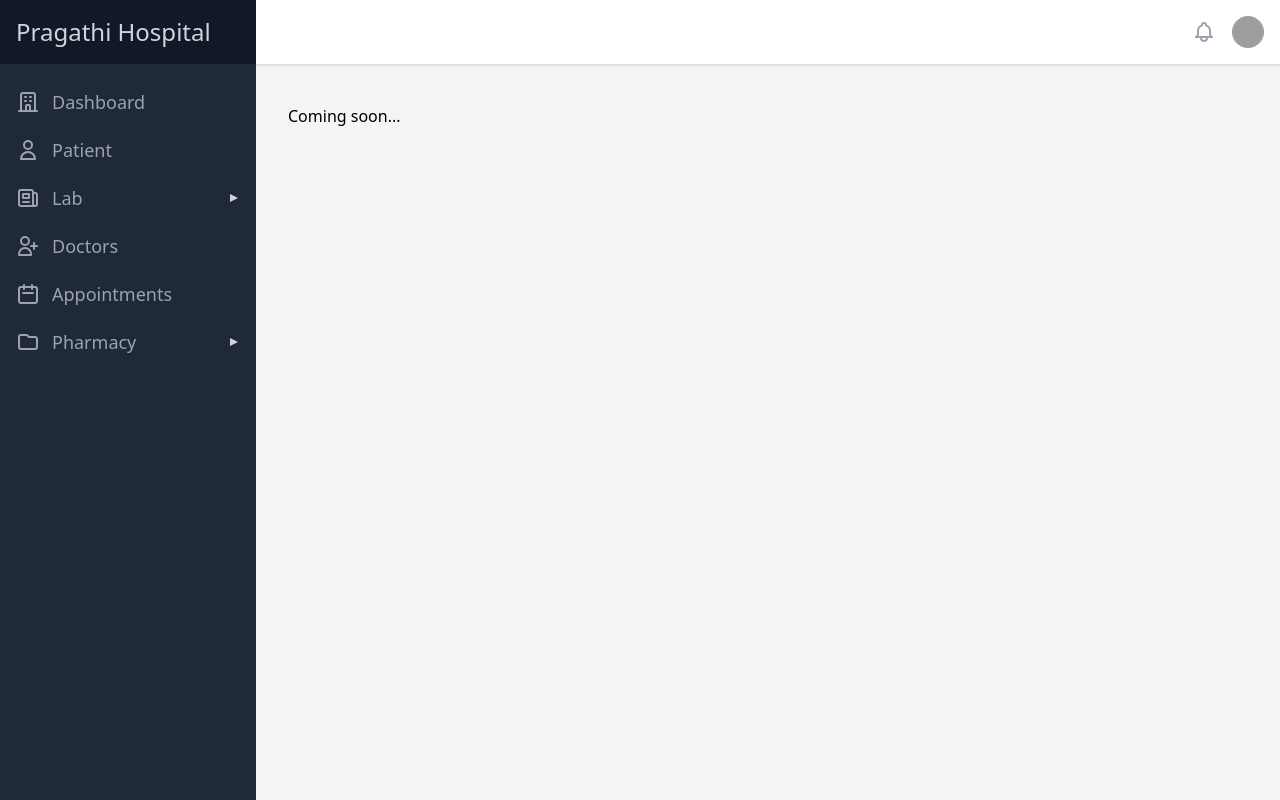
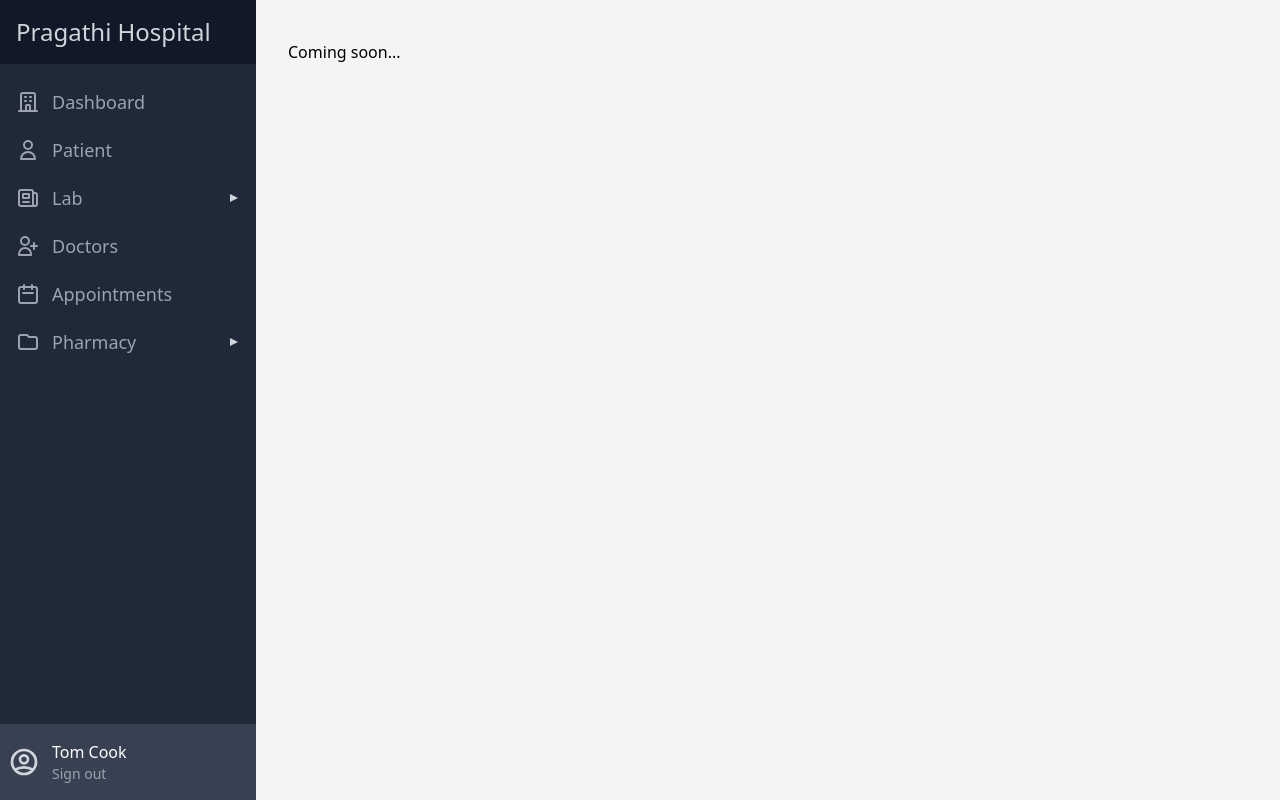
Before and after one commit to codinesh/hms.web, a Next.js app: page / in a window 1280 px wide. Built offline with nearby package versions, Linux system fonts and the light colour scheme; grey boxes are pictures that could not be loaded.

Commit message:
Removed layout

```diff
--- a/src/components/Layout.tsx
+++ b/src/components/Layout.tsx
@@ -19,69 +19,12 @@ const Layout: React.FC = (props) => {
     <div className='flex h-screen overflow-hidden bg-gray-100'>
       <Sidebar setSidebarOpen={setSidebarOpen} sidebarOpen={sidebarOpen} />
       <div className='flex flex-col flex-1 overflow-hidden'>
-        <div className='print:hidden relative z-10 flex flex-shrink-0 h-16 bg-white shadow'>
-          <button
-            className='px-4 text-gray-500 border-r border-gray-200 focus:outline-none focus:ring-2 focus:ring-inset focus:ring-indigo-500 md:hidden'
-            onClick={() => setSidebarOpen(true)}>
-            <span className='sr-only'>Open sidebar</span>
-            <MenuAlt2Icon className='w-6 h-6' aria-hidden='true' />
-          </button>
-          <div className='flex justify-between flex-1 px-4'>
-            <div className='flex flex-1'></div>
-            <div className='flex items-center ml-4 md:ml-6'>
-              <button className='p-1 text-gray-400 bg-white rounded-full hover:text-gray-500 focus:outline-none focus:ring-2 focus:ring-offset-2 focus:ring-indigo-500'>
-                <span className='sr-only'>View notifications</span>
-                <BellIcon className='w-6 h-6' aria-hidden='true' />
-              </button>
-
-              {/* Profile dropdown */}
-              <Menu as='div' className='relative ml-3'>
-                {({ open }) => (
-                  <>
-                    <div>
-                      <Menu.Button className='flex items-center max-w-xs text-sm bg-white rounded-full focus:outline-none focus:ring-2 focus:ring-offset-2 focus:ring-indigo-500'>
-                        <span className='sr-only'>Open user menu</span>
-                        <img
-                          className='w-8 h-8 rounded-full'
-                          src='https://images.unsplash.com/photo-1472099645785-5658abf4ff4e?ixlib=rb-1.2.1&ixid=eyJhcHBfaWQiOjEyMDd9&auto=format&fit=facearea&facepad=2&w=256&h=256&q=80'
-                          alt=''
-                        />
-                      </Menu.Button>
-                    </div>
-                    <Transition
-                      show={open}
-                      as={Fragment}
-                      enter='transition ease-out duration-100'
-                      enterFrom='transform opacity-0 scale-95'
-                      enterTo='transform opacity-100 scale-100'
-                      leave='transition ease-in duration-75'
-                      leaveFrom='transform opacity-100 scale-100'
-                      leaveTo='transform opacity-0 scale-95'>
-                      <Menu.Items
-                        static
-                        className='absolute right-0 w-48 py-1 mt-2 origin-top-right bg-white rounded-md shadow-lg ring-1 ring-black ring-opacity-5 focus:outline-none'>
-                        {data.userNavigation.map((item: INavigationItem) => (
-                          <Menu.Item key={item.name}>
-                            {({ active }) => (
-                              <a
-                                href={item.path}
-                                className={classNames(
-                                  active ? 'bg-gray-100' : '',
-                                  'block px-4 py-2 text-sm text-gray-700'
-                                )}>
-                                {item.name}
-                              </a>
-                            )}
-                          </Menu.Item>
-                        ))}
-                      </Menu.Items>
-                    </Transition>
-                  </>
-                )}
-              </Menu>
-            </div>
-          </div>
-        </div>
+        <button
+          className='px-4 py-4 text-gray-500 border-r border-gray-200 focus:outline-none focus:ring-2 focus:ring-inset focus:ring-indigo-500 md:hidden'
+          onClick={() => setSidebarOpen(true)}>
+          <span className='sr-only'>Open sidebar</span>
+          <MenuAlt2Icon className='w-6 h-6' aria-hidden='true' />
+        </button>
 
         {/* print only */}
         <div className='hidden print:flex w-full flex-col px-4 py-4'>
--- a/src/components/Sidebar.tsx
+++ b/src/components/Sidebar.tsx
@@ -1,8 +1,8 @@
-import { Dialog, Transition } from "@headlessui/react";
-import { XIcon } from "@heroicons/react/outline";
-import React, { Dispatch, Fragment, SetStateAction } from "react";
-import { data } from "../data";
-import SidebarItem from "./SideBarItem";
+import { Dialog, Transition } from '@headlessui/react';
+import { UserCircleIcon, XIcon } from '@heroicons/react/outline';
+import React, { Dispatch, Fragment, SetStateAction } from 'react';
+import { data } from '../data';
+import SidebarItem from './SideBarItem';
 
 const Sidebar: React.FC<{
   sidebarOpen: boolean;
@@ -61,7 +61,7 @@ const Sidebar: React.FC<{
                   alt='Workflow'
                 />
               </div>
-              <div className='flex-1 h-0 mt-5 overflow-y-auto'>
+              <div className='flex flex-col flex-1 h-0 mt-5 overflow-y-auto'>
                 <nav className='px-2 space-y-1'>
                   {data.navigation.map((item) => (
                     <Transition.Child
@@ -76,6 +76,24 @@ const Sidebar: React.FC<{
                     </Transition.Child>
                   ))}
                 </nav>
+
+                <div className='flex-shrink-0 flex bg-gray-700 p-4'>
+                  <a href='#' className='flex-shrink-0 group block'>
+                    <div className='flex items-center'>
+                      <div>
+                        <UserCircleIcon className='w-8 h-8 text-gray-300' />
+                      </div>
+                      <div className='ml-3'>
+                        <p className='text-base font-medium text-white'>
+                          User name
+                        </p>
+                        <p className='text-sm font-medium text-gray-400 group-hover:text-gray-300'>
+                          Sign out
+                        </p>
+                      </div>
+                    </div>
+                  </a>
+                </div>
               </div>
             </div>
           </Transition.Child>
@@ -99,6 +117,23 @@ const Sidebar: React.FC<{
                   <SidebarItem key={item.name} item={item} />
                 ))}
               </nav>
+              <div className='flex-shrink-0 px-2 flex bg-gray-700 p-4'>
+                <a href='#' className='flex-shrink-0 group block'>
+                  <div className='flex items-center'>
+                    <div>
+                      <UserCircleIcon className='w-8 h-8 text-gray-300' />
+                    </div>
+                    <div className='ml-3'>
+                      <p className='text-base font-medium text-white'>
+                        Tom Cook
+                      </p>
+                      <p className='text-sm font-medium text-gray-400 group-hover:text-gray-300'>
+                        Sign out
+                      </p>
+                    </div>
+                  </div>
+                </a>
+              </div>
             </div>
           </div>
         </div>
```
